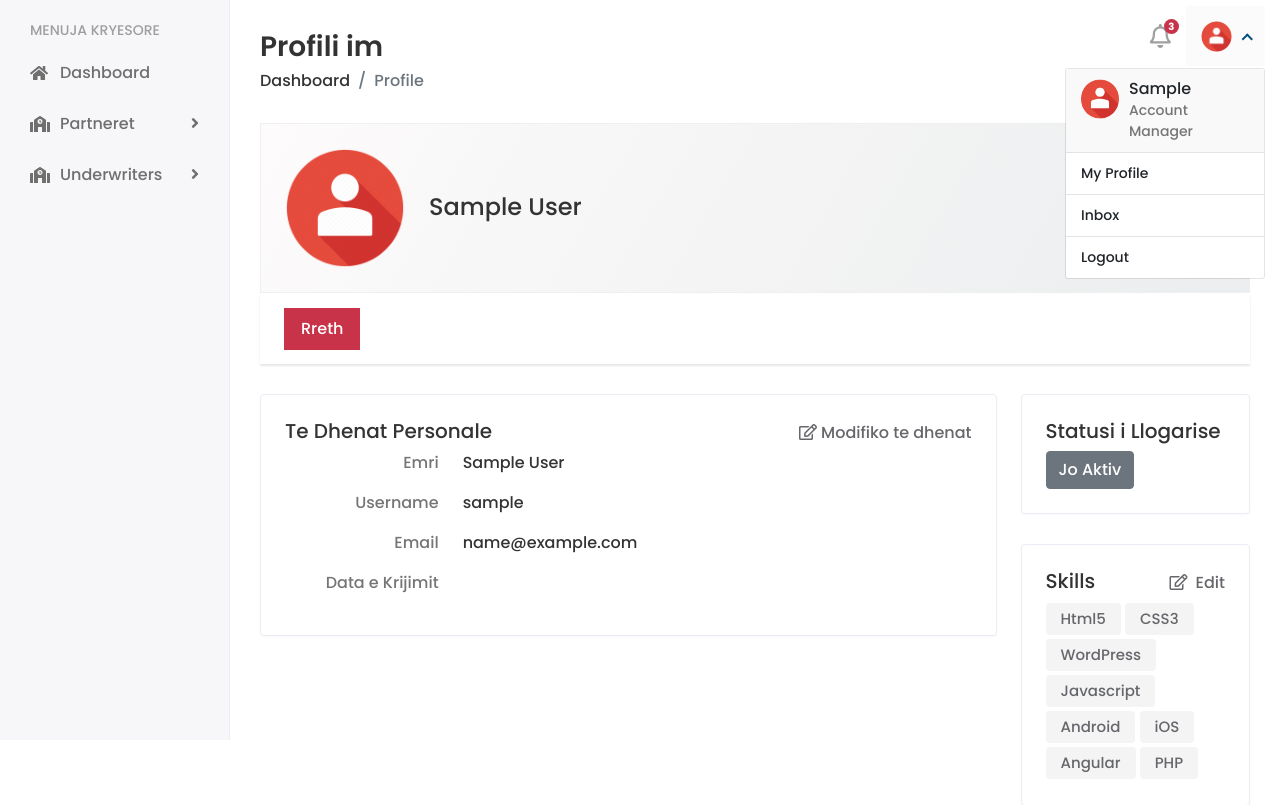
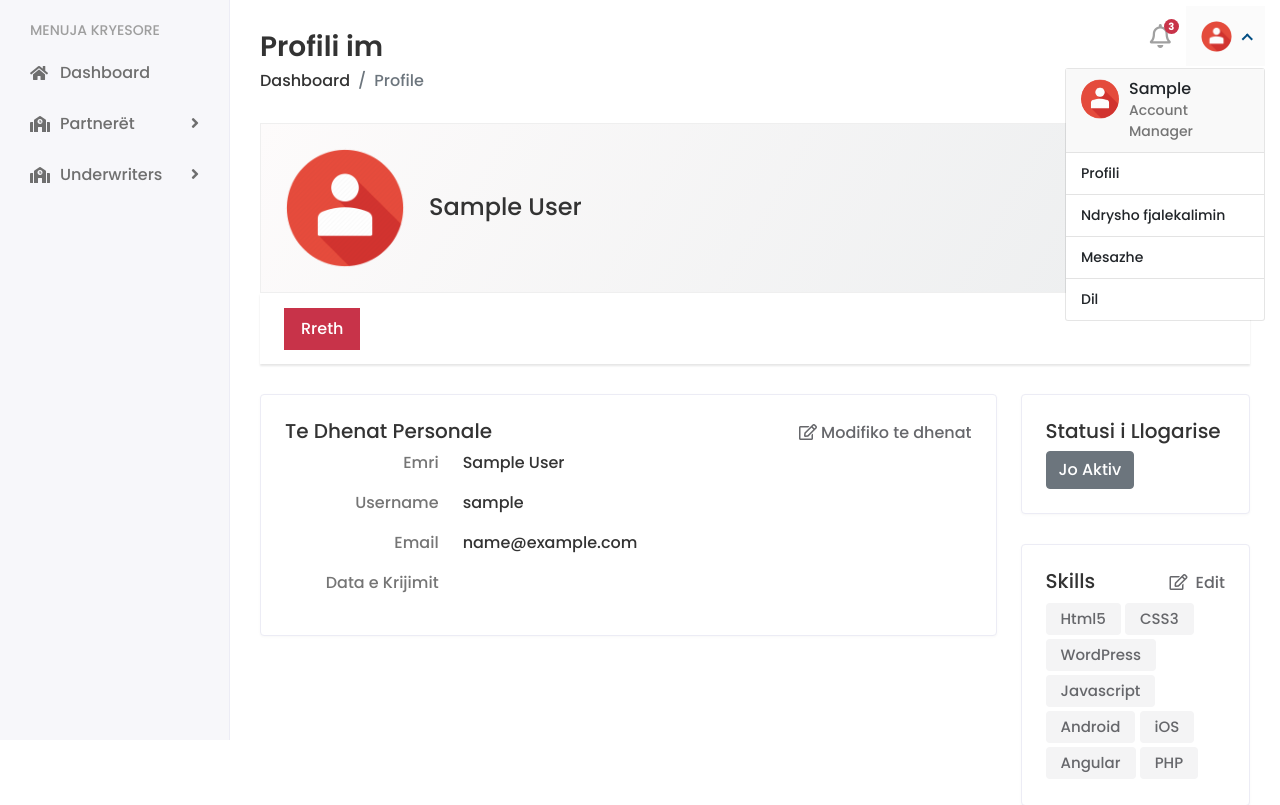
Before and after one commit to aleksander-deda/Bussiness_Partners, a Django app: page /account-manager/my-profile/ in a window 1280 px wide, after a click that opens the changed part. Shown: the part 60-865 px from the top of the page. Run offline with Django 4.2, Linux system fonts and the light colour scheme; the visitor is signed in with stand-in values (Sample User, id 1); data comes from the database, SQL or seed files in the repository; some libraries are stand-ins or nearby versions.

Commit message:
putting some urls

```diff
--- a/templates/accountmanagers/account_manager_dashboard.html
+++ b/templates/accountmanagers/account_manager_dashboard.html
@@ -97,7 +97,8 @@
                         </div>
                         {% endif %}
                     </div>
-                    <a class="dropdown-item" href="{% url 'my_profile' %}">Profili</a>
+                    <a class="dropdown-item" href="{% url 'am-profile' %}">Profili</a>
+                    <a class="dropdown-item" href="{% url 'change-am-password' user.id %}">Ndrysho fjalekalimin</a>
                     <a class="dropdown-item" href="#">Mesazhe</a>
                     <a class="dropdown-item" href="{% url 'logout' %}">Dil</a>
                 </div>
@@ -120,7 +121,7 @@
                     <li class="submenu">
                         <a href="#">
                             <i class="fas fa-school"></i>
-                            <span>Partneret</span>
+                            <span>Partnerët</span>
                             <span class="menu-arrow"></span>
                         </a>
                         <ul>
--- a/templates/accountmanagers/account_manager_profile.html
+++ b/templates/accountmanagers/account_manager_profile.html
@@ -88,9 +88,10 @@
                         </div>
                         {% endif %}
                      </div>
-                     <a class="dropdown-item" href="{% url 'my_profile' %}">My Profile</a>
-                     <a class="dropdown-item" href="inbox.html">Inbox</a>
-                     <a class="dropdown-item" href="{% url 'logout' %}">Logout</a>
+                     <a class="dropdown-item" href="{% url 'am-profile' %}">Profili</a>
+                     <a class="dropdown-item" href="{% url 'change-am-password' user.id %}">Ndrysho fjalekalimin</a>
+                     <a class="dropdown-item" href="inbox.html">Mesazhe</a>
+                     <a class="dropdown-item" href="{% url 'logout' %}">Dil</a>
                   </div>
                </li>
             </ul>
@@ -113,7 +114,7 @@
                            <li class="submenu">
                               <a href="#">
                                   <i class="fas fa-school"></i>
-                                  <span>Partneret</span>
+                                  <span>Partnerët</span>
                                   <span class="menu-arrow"></span>
                               </a>
                               <ul>
@@ -193,7 +194,7 @@
                                     <div class="card-body">
                                        <h5 class="card-title d-flex justify-content-between">
                                           <span>Te Dhenat Personale</span>
-                                          <a class="edit-link" href="{% url 'update-profile' %}"><i class="far fa-edit me-1"></i>Modifiko te dhenat</a>
+                                          <a class="edit-link" href="{% url 'update-am-profile' user.id %}"><i class="far fa-edit me-1"></i>Modifiko te dhenat</a>
                                        </h5>
                                        <div class="row">
                                           <p class="col-sm-3 text-muted text-sm-end mb-0 mb-sm-3">Emri</p>
--- a/templates/accountmanagers/add_products_to_partner.html
+++ b/templates/accountmanagers/add_products_to_partner.html
@@ -71,7 +71,8 @@
                             </div>
                             {% endif %}
                         </div>
-                        <a class="dropdown-item" href="{% url 'my_profile' %}">Profili</a>
+                        <a class="dropdown-item" href="{% url 'am-profile' %}">Profili</a>
+                        <a class="dropdown-item" href="{% url 'change-am-password' user.id %}">Ndrysho fjalekalimin</a>
                         <a class="dropdown-item" href="#">Njoftime</a>
                         <a class="dropdown-item" href="{% url 'logout' %}">Dil</a>
                     </div>
--- a/templates/accountmanagers/create_partner.html
+++ b/templates/accountmanagers/create_partner.html
@@ -66,7 +66,8 @@
                         </div>
                         {% endif %}
                     </div>
-                    <a class="dropdown-item" href="{% url 'my_profile' %}">Profili</a>
+                    <a class="dropdown-item" href="{% url 'am-profile' %}">Profili</a>
+                    <a class="dropdown-item" href="{% url 'change-am-password' user.id %}">Ndrysho fjalekalimin</a>
                     <a class="dropdown-item" href="#">Njoftime</a>
                     <a class="dropdown-item" href="{% url 'logout' %}">Dil</a>
                 </div>
--- a/templates/accountmanagers/partners_list.html
+++ b/templates/accountmanagers/partners_list.html
@@ -65,7 +65,8 @@
                             <p class="text-muted mb-0">Account Manager</p>
                         </div>
                     </div>
-                    <a class="dropdown-item" href="{% url 'my_profile' %}">Profili</a>
+                    <a class="dropdown-item" href="{% url 'am-profile' %}">Profili</a>
+                    <a class="dropdown-item" href="{% url 'change-am-password' user.id %}">Ndrysho fjalekalimin</a>
                     <a class="dropdown-item" href="#">Njoftime</a>
                     <a class="dropdown-item" href="{% url 'logout' %}">Dil</a>
                 </div>
--- a/templates/accountmanagers/underwriters_list.html
+++ b/templates/accountmanagers/underwriters_list.html
@@ -65,7 +65,8 @@
                             <p class="text-muted mb-0">Account Manager</p>
                         </div>
                     </div>
-                    <a class="dropdown-item" href="{% url 'my_profile' %}">Profili</a>
+                    <a class="dropdown-item" href="{% url 'am-profile' %}">Profili</a>
+                    <a class="dropdown-item" href="{% url 'change-am-password' user.id %}">Ndrysho fjalekalimin</a>
                     <a class="dropdown-item" href="#">Njoftime</a>
                     <a class="dropdown-item" href="{% url 'logout' %}">Dil</a>
                 </div>
```
